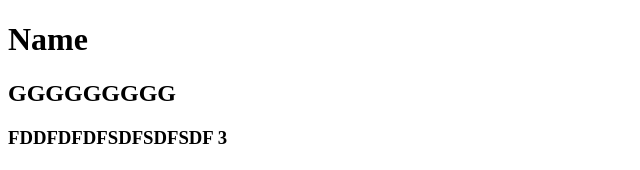
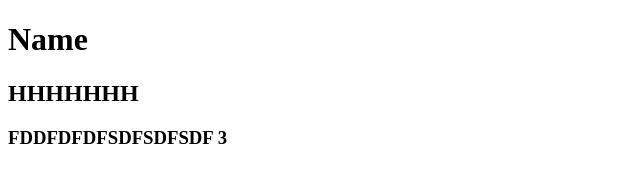
Before and after one commit to visarnik/docker-test, a plain HTML site: page index.html in a window 1280 px wide. Shown: the top 170 px of the page, without its empty margins (0-640 px from the left). Drawn offline with Linux system fonts and the light colour scheme.

Commit message:
HHHHHHHHH

```diff
--- a/index.html
+++ b/index.html
@@ -3,7 +3,7 @@
 <body>
 
 <h1>Name</h1>
-<h2>GGGGGGGGG</h2>
+<h2>HHHHHHH</h2>
 <h3>FDDFDFDFSDFSDFSDF 3</h3>
 <h4>FDFDFDSFSDFS 4</h4>
 <h5>Heading 5</h5>
```
